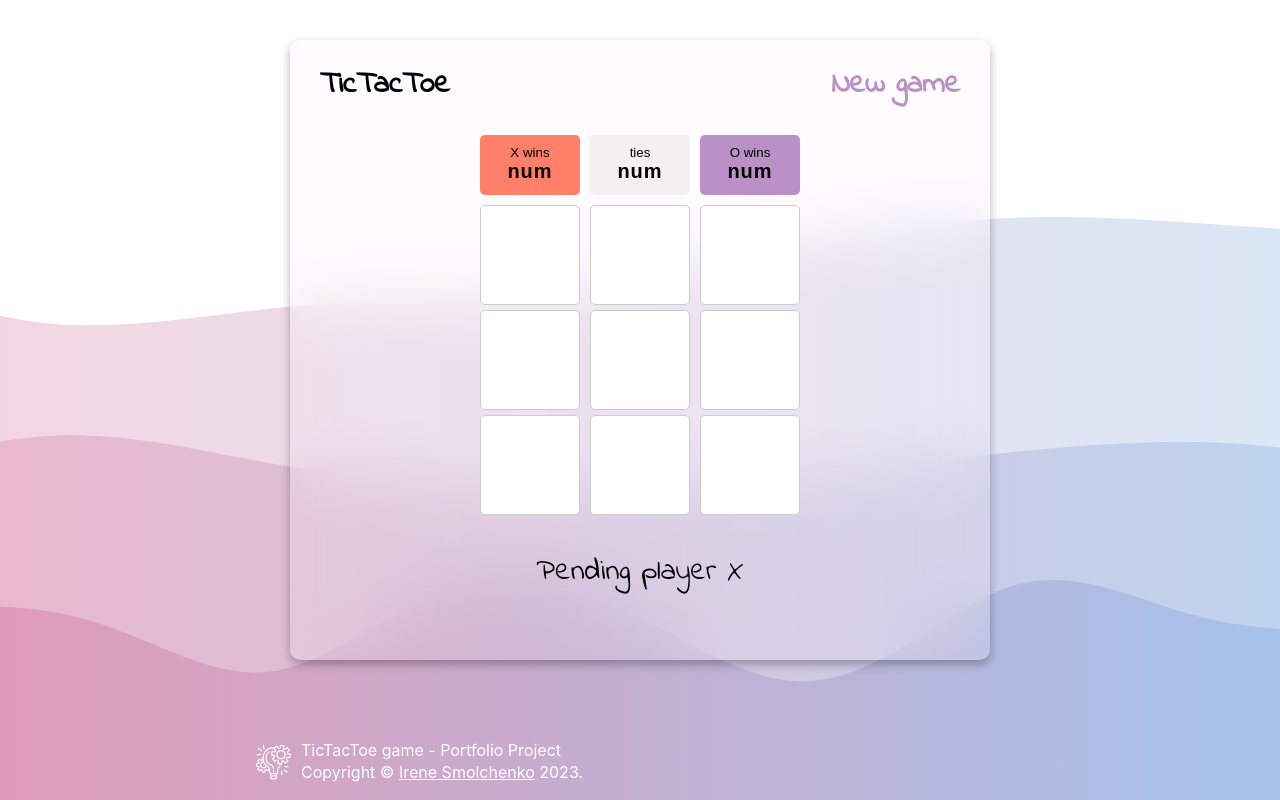
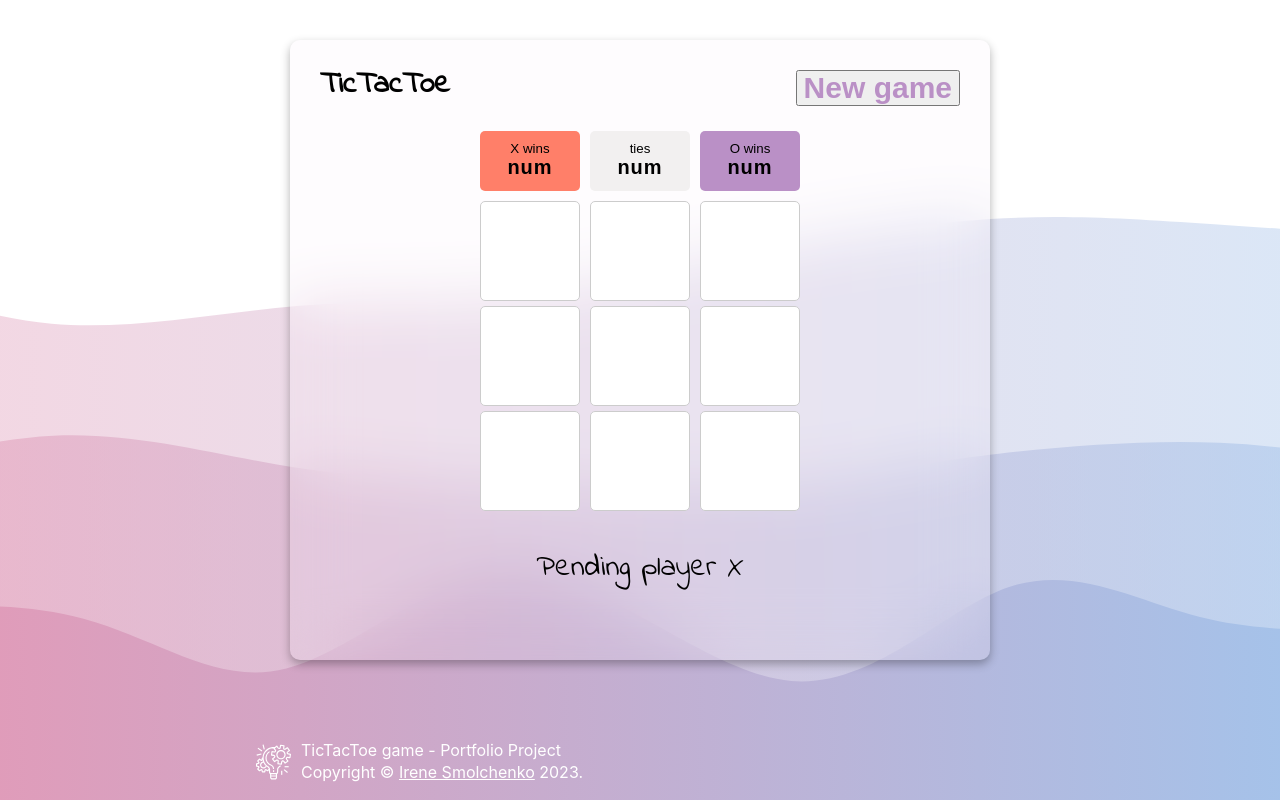
Before and after one commit to Smolchenko/TicTacToe-game, a React (Create React App) app: page / in a window 1280 px wide. Built offline with nearby package versions, Linux system fonts and the light colour scheme.

Commit message:
add reset game functionality

```diff
--- a/src/components/Game/index.jsx
+++ b/src/components/Game/index.jsx
@@ -20,10 +20,15 @@ const Game = () => {
     setXIsNext(!xIsNext);
   };
 
+  const handleReset = () => {
+    setBoard(Array(9).fill(null));
+    setXIsNext(true);
+  };
+
   return (
     <WinnerProvider squares={board}>
       <div className="game">
-        <Header />
+        <Header onReset={handleReset} />
         <main>
           <div className="main-content">
             <Results />
--- a/src/components/Header.jsx
+++ b/src/components/Header.jsx
@@ -1,10 +1,10 @@
-import React from "react";
-
-const Header = () => {
+const Header = ({ onReset }) => {
   return (
     <header>
       <h1>TicTacToe</h1>
-      <span>New game</span>
+      <button onClick={onReset}>
+        <span>New game</span>
+      </button>
     </header>
   );
 };
```
